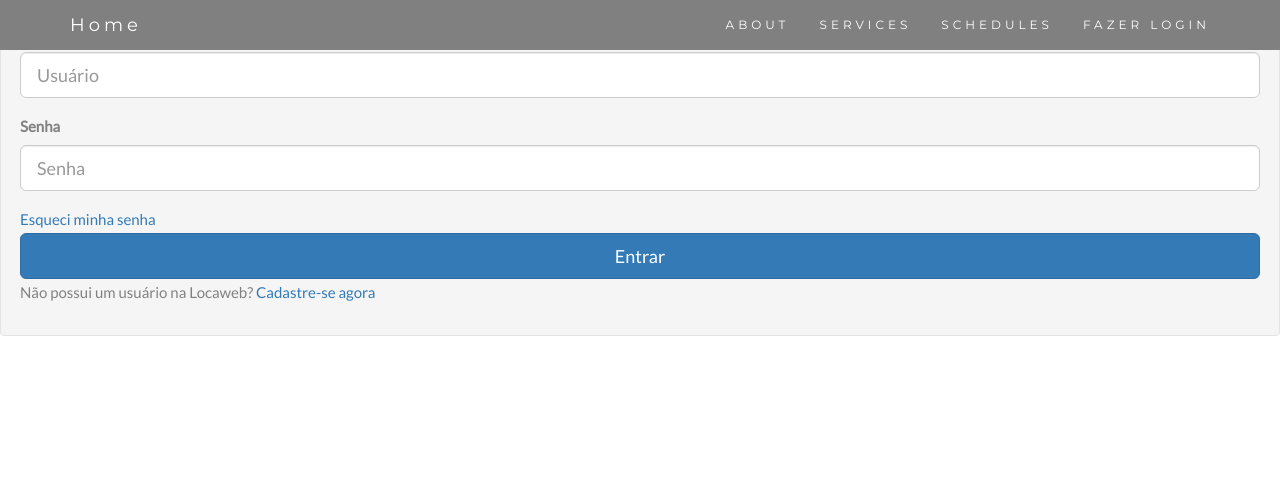
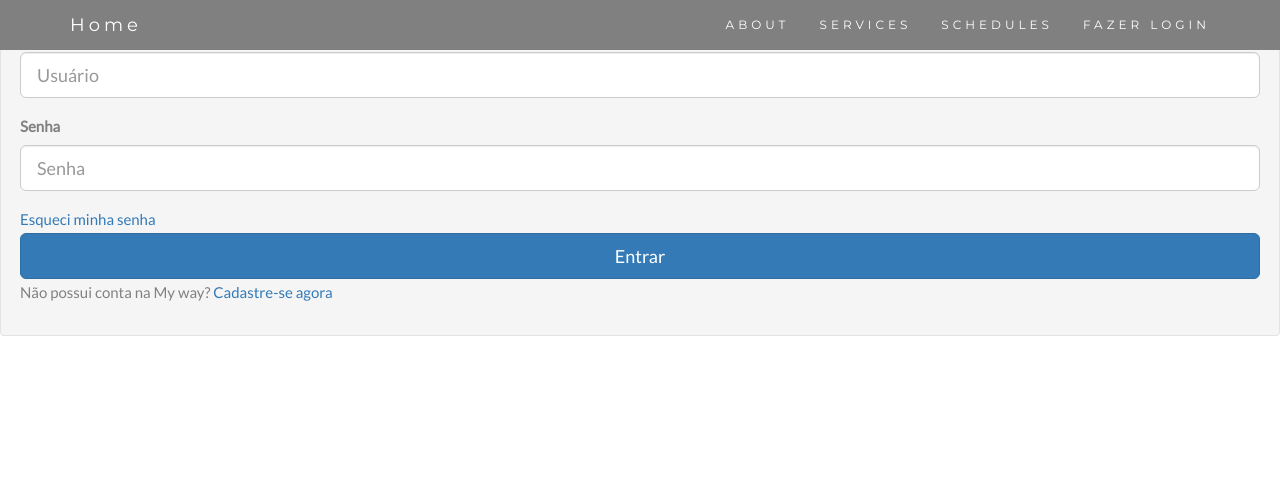
Before and after one commit to lucaskalebefurtado/PAS, a Django app: page /myway/login in a window 1280 px wide. Shown: the top 477 px of the page. Run offline with Django 3.2, Linux system fonts and the light colour scheme; some libraries are stand-ins or nearby versions.

Commit message:
melhorias

```diff
--- a/pas1/myway/templates/myway/login.html
+++ b/pas1/myway/templates/myway/login.html
@@ -2,7 +2,7 @@
 <html lang="en">
 {% load static %}
 {% load staticfiles %}
-<head>
+<head href= index.html>
   <!-- Theme Made By www.w3schools.com - No Copyright -->
   <title>My Way</title>
   <meta charset="utf-8">
@@ -178,7 +178,7 @@
 				<a href="#" class="ls-login-forgot">Esqueci minha senha</a>
 
 				<input type="submit" value="Entrar" class="btn btn-primary btn-lg btn-block">
-				<p class="txt-center ls-login-signup">Não possui um usuário na Locaweb?
+				<p class="txt-center ls-login-signup">Não possui conta na My way?
 					<a href="#">Cadastre-se agora</a>
 				</p>
 
```
